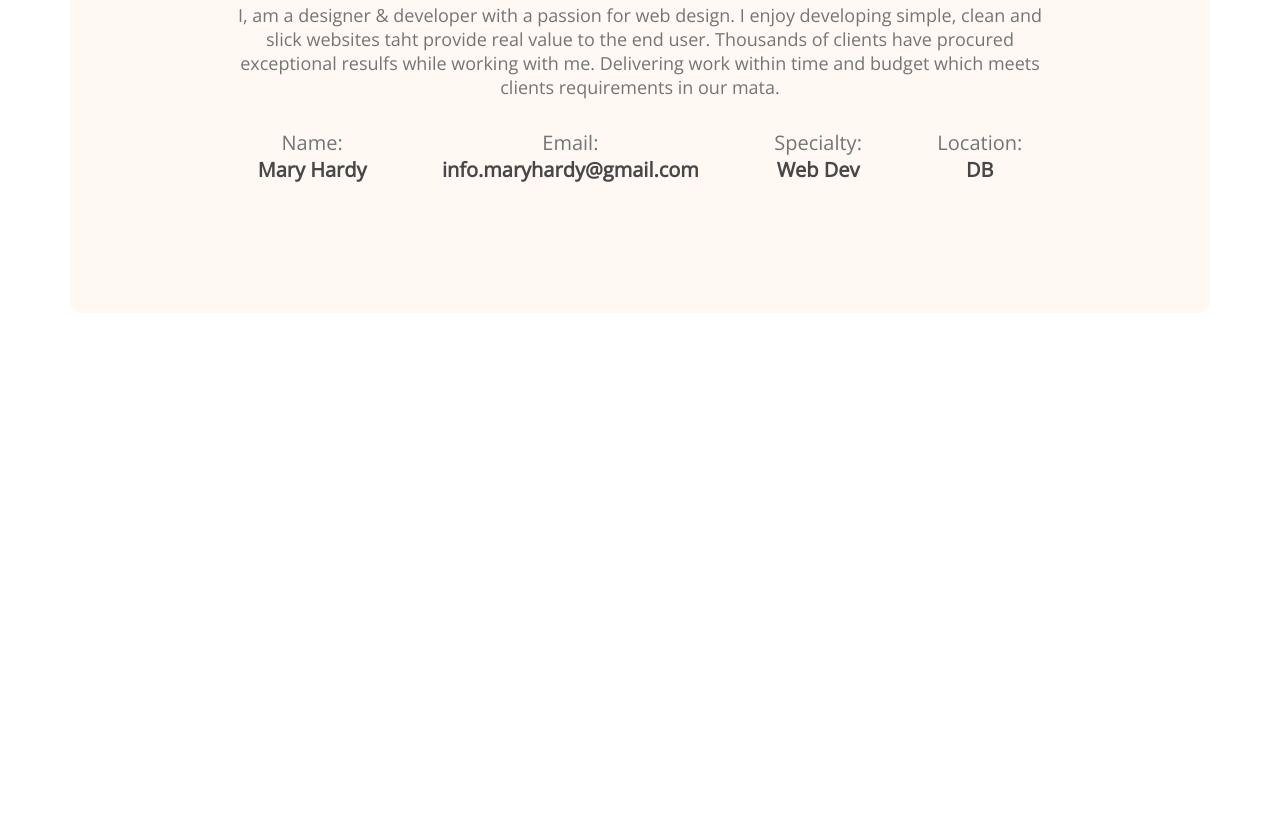
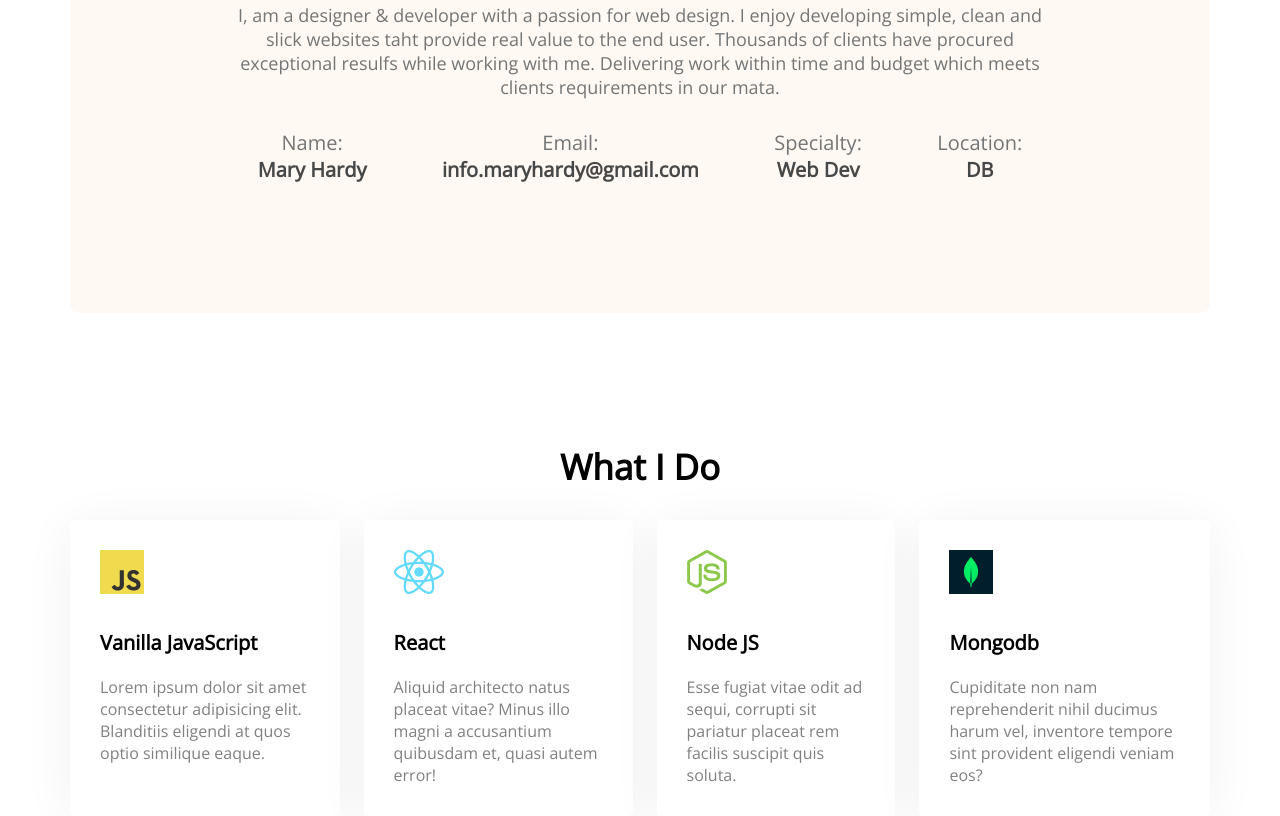
Before and after one commit to arifajannat27/developer-portfolio, a plain HTML site: page index.html in a window 1280 px wide. Shown: the part 1174-1990 px from the top of the page. Before the commit the page ends 1487 px from the top, so only its background shows below. Drawn offline with nearby package versions, Linux system fonts and the light colour scheme.

Commit message:
added what i do section

```diff
--- a/index.html
+++ b/index.html
@@ -53,6 +53,33 @@
                 </div>
             </div>
         </section>
+        <!-- what i do section -->
+        <section class="what-i-do">
+            <h3 class="section-title">What I Do</h3>
+            <!-- .skills-container>.skill*4>img+p.skill-title+p.skill-description>lorem15 -->
+            <div class="skills-container">
+                <div class="skill">
+                    <img src="images/icons/js.png" alt="">
+                    <p class="skill-title">Vanilla JavaScript</p>
+                    <p class="skill-description">Lorem ipsum dolor sit amet consectetur adipisicing elit. Blanditiis eligendi at quos optio similique eaque.</p>
+                </div>
+                <div class="skill">
+                    <img src="images/icons/react.png" alt="">
+                    <p class="skill-title">React</p>
+                    <p class="skill-description">Aliquid architecto natus placeat vitae? Minus illo magni a accusantium quibusdam et, quasi autem error!</p>
+                </div>
+                <div class="skill">
+                    <img src="images/icons/nodejs.png" alt="">
+                    <p class="skill-title">Node JS</p>
+                    <p class="skill-description">Esse fugiat vitae odit ad sequi, corrupti sit pariatur placeat rem facilis suscipit quis soluta.</p>
+                </div>
+                <div class="skill">
+                    <img src="images/icons/mongo.png" alt="">
+                    <p class="skill-title">Mongodb</p>
+                    <p class="skill-description">Cupiditate non nam reprehenderit nihil ducimus harum vel, inventore tempore sint provident eligendi veniam eos?</p>
+                </div>
+            </div>
+        </section>
     </main>
     <footer>
 
--- a/styles/portfolio.css
+++ b/styles/portfolio.css
@@ -76,6 +76,7 @@ main{
     text-align: center;
 }
 .section-title{
+    text-align: center;
     font-size: 35px;
     font-weight: 700;
     margin-bottom:30px;
@@ -98,3 +99,27 @@ main{
     font-size: 20px;
     color:#474747;
 }
+/* What I do */
+.what-i-do{
+    margin-top:130px;
+}
+.skills-container{
+    display: flex;
+    gap:24px;
+}
+.skill{
+    background-color: #FFFFFF;
+    box-shadow: 0px 6px 50px rgba(0,0,0,0.06);
+    border-radius: 5px;
+    padding: 30px;
+}
+.skill-title{
+    font-weight: 700;
+    font-size: 20px;
+    margin-top: 30px;
+    margin-bottom: 20px;
+}
+.skill-description{
+    color:gray;
+    font-size: 16;
+}
```
